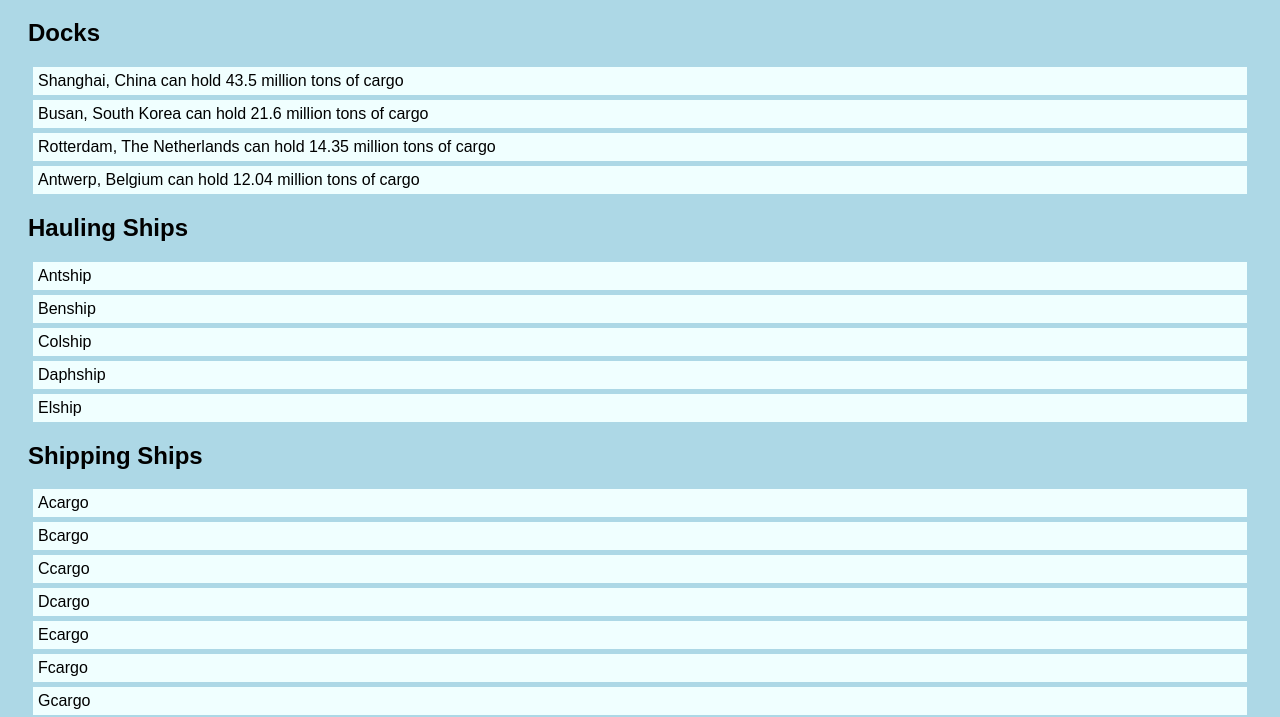
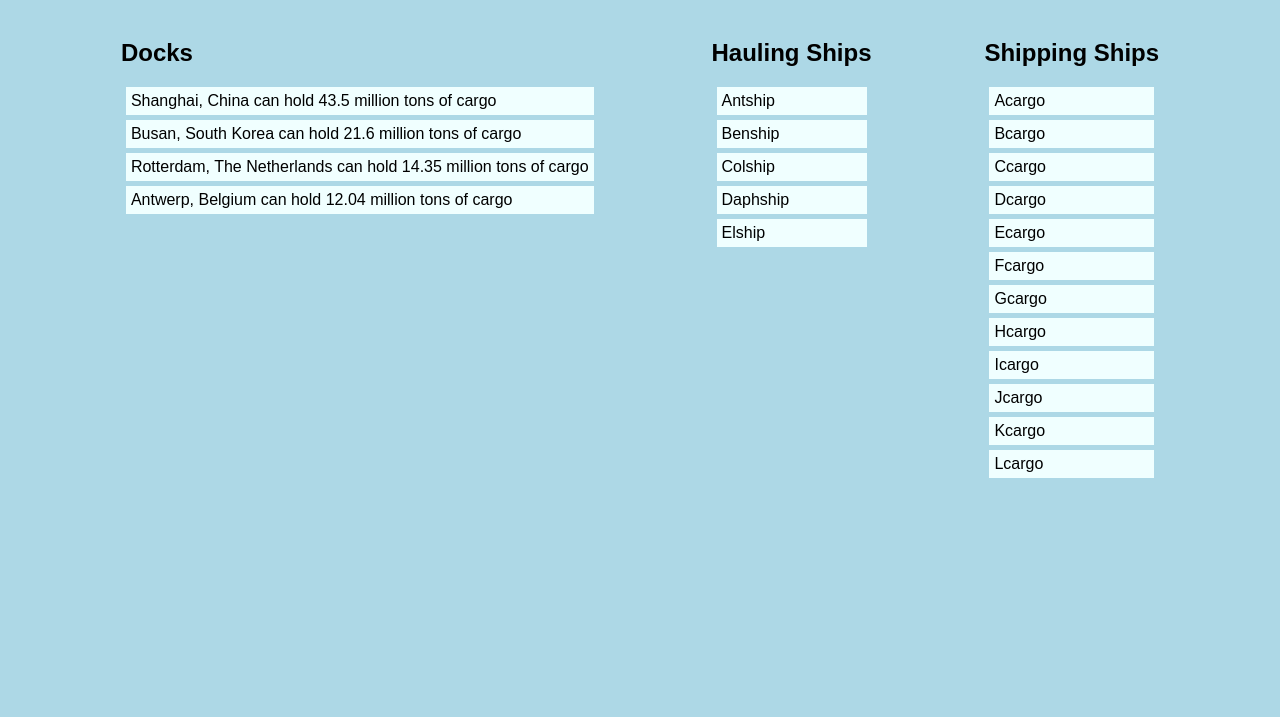
Before and after one commit to larisssssa/shipping-ship-ships, a plain HTML site: page index.html in a window 1280 px wide. Shown: the part 89-806 px from the top of the page. Drawn offline with Linux system fonts and the light colour scheme.

Commit message:
learning eff - 1. layout to flexbox

```diff
--- a/styles/main.css
+++ b/styles/main.css
@@ -14,3 +14,10 @@ li {
     margin: 5px;
     padding: 5px;
 }
+
+article {
+    display: flex;
+    flex-direction: row;
+    justify-content: space-evenly;
+    gap: 20px;
+}
```
